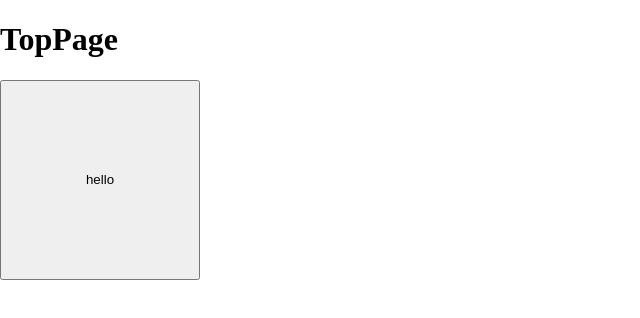
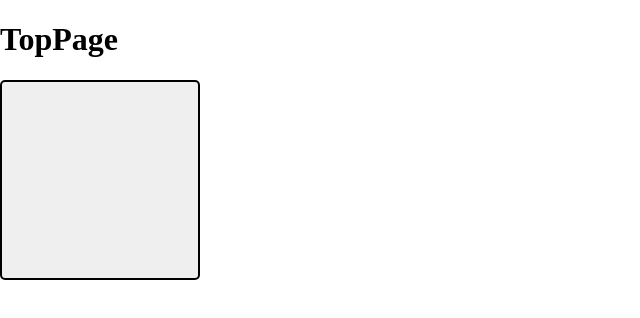
Before and after one commit to watagit/web-programming, a React (Create React App) app: page / in a window 1280 px wide. Shown: the top 318 px of the page, without its empty margins (0-640 px from the left). Built offline with nearby package versions, Linux system fonts and the light colour scheme.

Commit message:
:sparkles: Buttonを作成

```diff
--- a/src/components/atoms/Button.tsx
+++ b/src/components/atoms/Button.tsx
@@ -1,29 +1,47 @@
 import React from 'react'
 import styled from 'styled-components'
 
+const StyledButton = styled.button<
+  Pick<ButtonProps, 'width' | 'height' | 'fontSize' | 'labelColor' | 'fillColor' | 'borderColor'>
+  >`
+  border-radius: 5px;
+  font-weight: bold;
+  width: ${({ width } ) => width};
+  height: ${({ height }) => height};
+  font-size: ${({ fontSize }) => fontSize};
+  color: ${({ labelColor }) => labelColor};
+  background-color: ${({ fillColor }) => fillColor};
+  border: solid 2px ${({ borderColor }) => borderColor};
+`
+
 type ButtonProps = {
-  width?: string,
-  height?: string,
-  text?: string,
+  label: string,
+  width: string,
+  height: string,
+  fontSize: string,
+  labelColor: string,
+  fillColor: string,
+  borderColor: string,
 }
 
-const StyledButton = styled.button<
-  Pick<ButtonProps, 'width' | 'height'>
-  >`
-  width: ${({ width } ) => width};
-  height: ${({ height }) => height};
-`
-
 const Button: React.FC<ButtonProps> = ({
+  label,
   width,
   height,
-  text,
-                                       }) => {
+  fontSize,
+  labelColor,
+  fillColor,
+  borderColor
+}) => {
   return (
     <StyledButton
       width={width}
       height={height}
-    >{text}</StyledButton>
+      fontSize={fontSize}
+      labelColor={labelColor}
+      fillColor={fillColor}
+      borderColor={borderColor}
+    >{label}</StyledButton>
   )
 }
 
```
